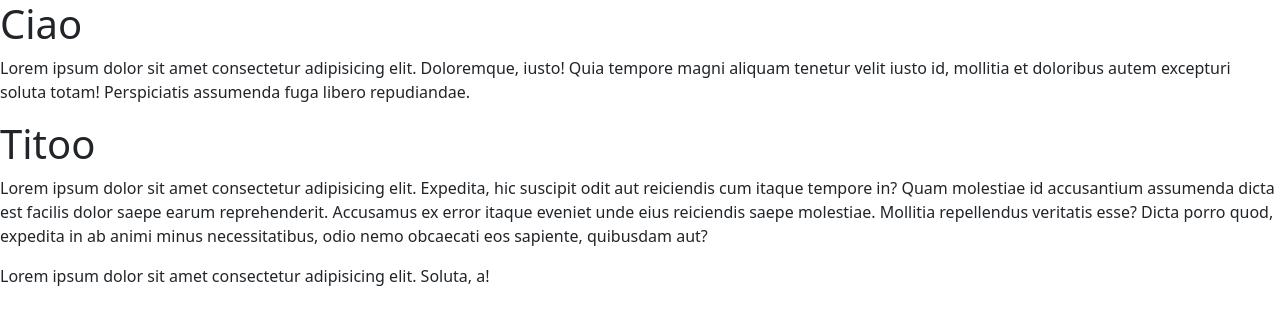
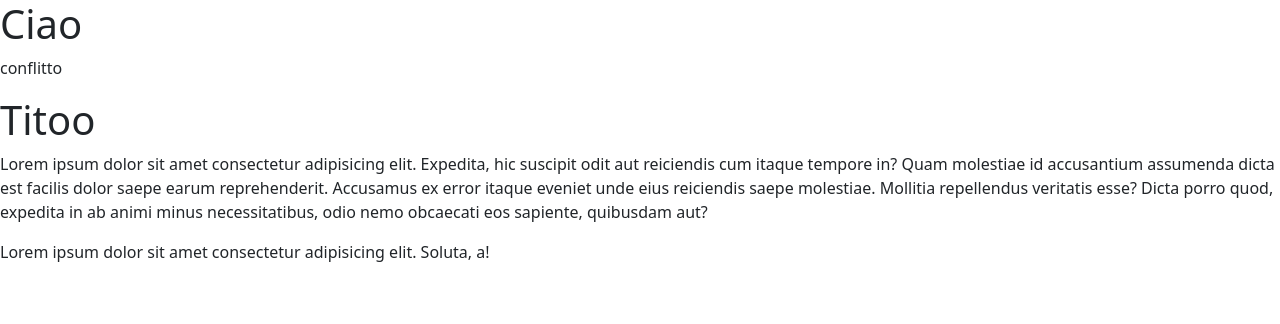
Before and after one commit to bradyshehu/git-test, a plain HTML site: page index.html in a window 1280 px wide. Drawn offline with nearby package versions, Linux system fonts and the light colour scheme.

```diff
--- a/index.html
+++ b/index.html
@@ -38,18 +38,20 @@
     </header>
 
     <main>
-      <p>
-        Lorem ipsum dolor sit amet consectetur adipisicing elit. Doloremque,
-        iusto! Quia tempore magni aliquam tenetur velit iusto id, mollitia et
-        doloribus autem excepturi soluta totam! Perspiciatis assumenda fuga
-        libero repudiandae.
-      </p>
+      <p>conflitto</p>
     </main>
 
     <footer>
       <h1>Titoo</h1>
-      <p>Lorem ipsum dolor sit amet consectetur adipisicing elit. Expedita, hic suscipit odit aut reiciendis cum itaque tempore in? Quam molestiae id accusantium assumenda dicta est facilis dolor saepe earum reprehenderit.
-      Accusamus ex error itaque eveniet unde eius reiciendis saepe molestiae. Mollitia repellendus veritatis esse? Dicta porro quod, expedita in ab animi minus necessitatibus, odio nemo obcaecati eos sapiente, quibusdam aut?</p>
+      <p>
+        Lorem ipsum dolor sit amet consectetur adipisicing elit. Expedita, hic
+        suscipit odit aut reiciendis cum itaque tempore in? Quam molestiae id
+        accusantium assumenda dicta est facilis dolor saepe earum reprehenderit.
+        Accusamus ex error itaque eveniet unde eius reiciendis saepe molestiae.
+        Mollitia repellendus veritatis esse? Dicta porro quod, expedita in ab
+        animi minus necessitatibus, odio nemo obcaecati eos sapiente, quibusdam
+        aut?
+      </p>
       Lorem ipsum dolor sit amet consectetur adipisicing elit. Soluta, a!
     </footer>
   </body>
```
